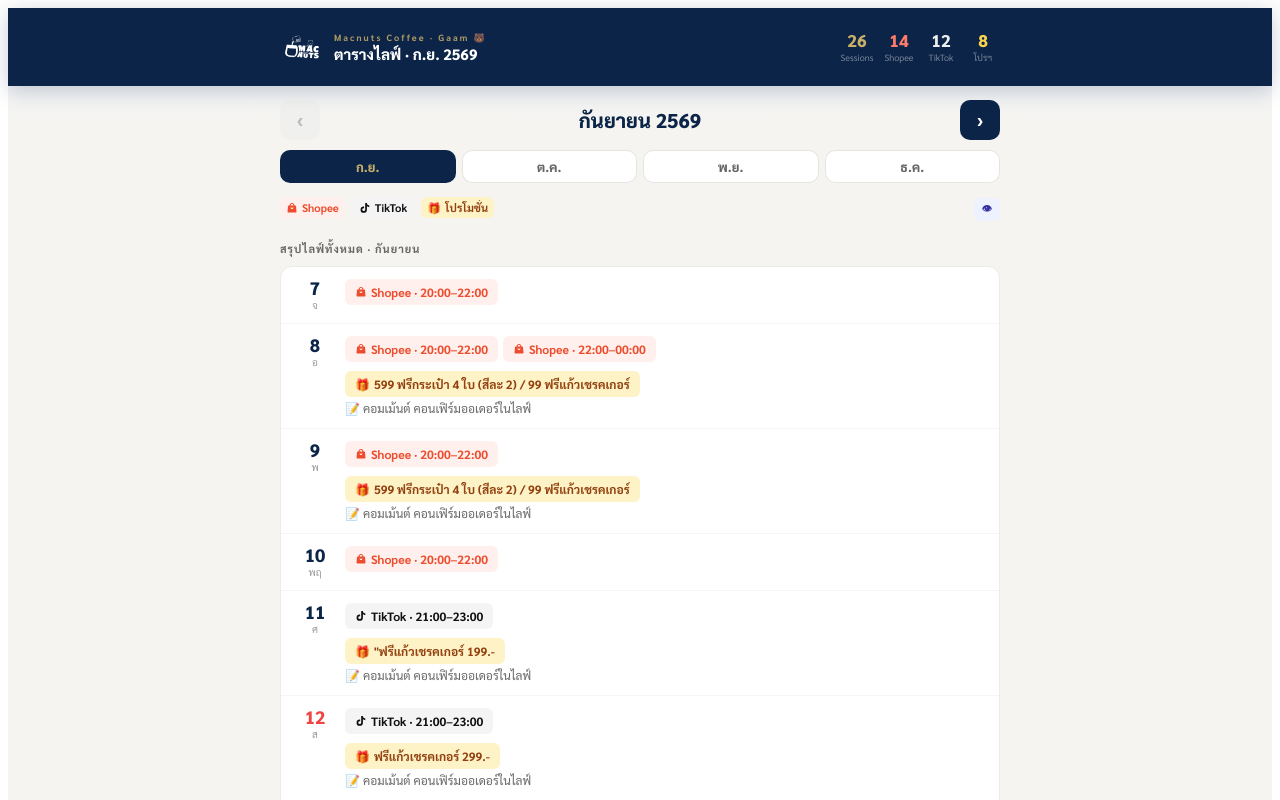
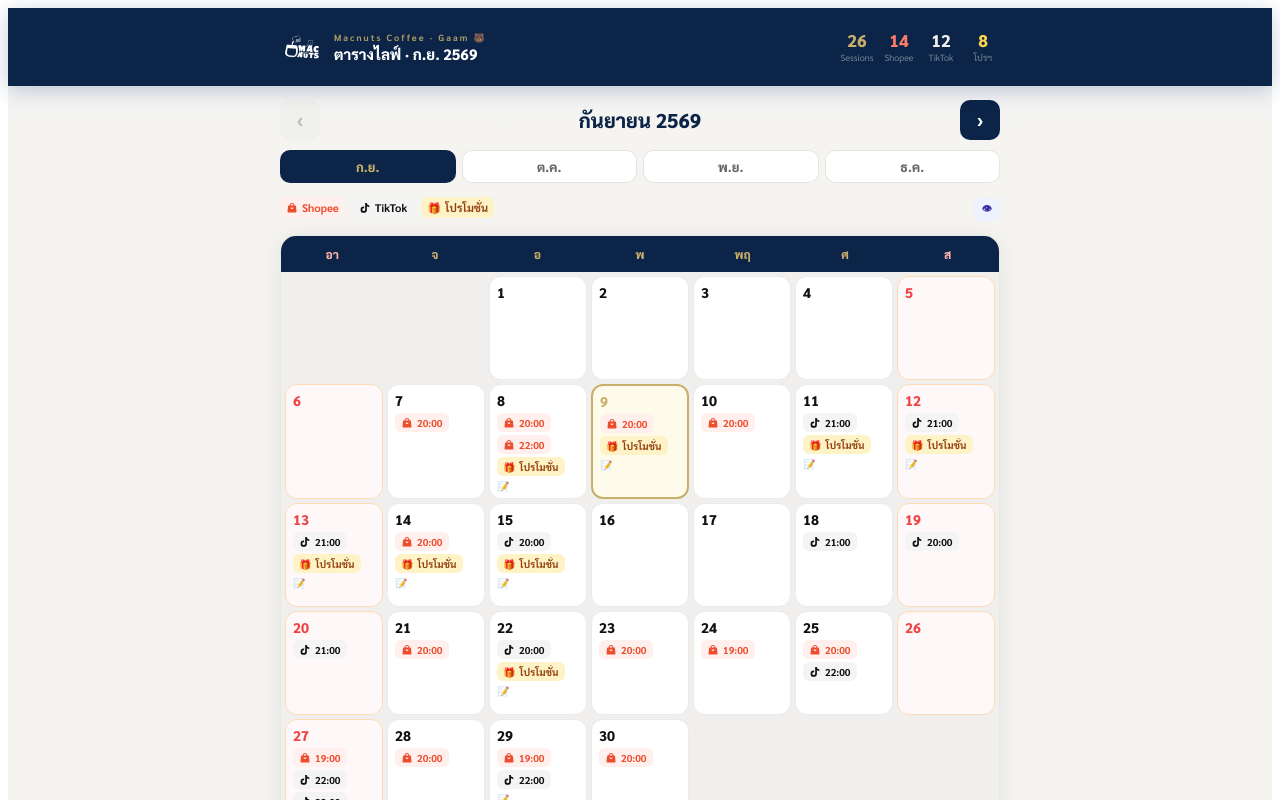
Before and after one commit to thaninadmacnuts-bit/Live-Schedule, a React (Create React App) app: page / in a window 1280 px wide. Shown: the top 800 px of the page. Built offline with nearby package versions, Linux system fonts and the light colour scheme.

Commit message:
Update App.jsx

```diff
--- a/src/App.jsx
+++ b/src/App.jsx
@@ -335,9 +335,17 @@
         {
           "platform": "tiktok",
           "time": "t2"
+        },
+        {
+          "platform": "shopee",
+          "time": "t3"
+        },
+        {
+          "platform": "tiktok",
+          "time": "t3"
         }
       ],
-      "note": "",
+      "note": "20:00 - 23:00 ( 3 ชม.)",
       "promo": ""
     },
     "6": {
@@ -430,12 +438,7 @@
       "promo": "ครบ 650.- Free Tote Bag สีขาว 2 ใบ"
     },
     "12": {
-      "sessions": [
-        {
-          "platform": "shopee",
-          "time": "t2"
-        }
-      ],
+      "sessions": [],
       "note": "",
       "promo": ""
     },
@@ -519,12 +522,7 @@
       "promo": ""
     },
     "19": {
-      "sessions": [
-        {
-          "platform": "shopee",
-          "time": "t1"
-        }
-      ],
+      "sessions": [],
       "note": "",
       "promo": ""
     },
@@ -583,6 +581,14 @@
       "sessions": [
         {
           "platform": "shopee",
+          "time": "t2"
+        },
+        {
+          "platform": "tiktok",
+          "time": "t2"
+        },
+        {
+          "platform": "shopee",
           "time": "t3"
         },
         {
@@ -590,7 +596,7 @@
           "time": "t3"
         }
       ],
-      "note": "Pre End of Month 25.10",
+      "note": "Pre End of Month 25.10\n20:00 - 23:00 ( 3 ชม.)",
       "promo": ""
     },
     "26": {
@@ -662,6 +668,7 @@
   "2026-11": {},
   "2026-12": {}
 };
+
 
 const STORAGE_KEY = "gaam-calendar-2026";
 const mkey = (m) => `${YEAR}-${String(m + 1).padStart(2, "0")}`;
@@ -883,11 +890,11 @@
 // ---------- ช่องวันใน Month grid ----------
 function DayCell({ m, date, data, onClick, onTag }) {
   const w = dow(m, date);
-  const wk = w === 0 || w === 3;
+  const wk = w === 0 || w === 6;
   const today = isTodayFn(m, date);
   return (
     <div onClick={onClick} style={{
-      minHeight: 104, borderRadius: 12, padding: "6px 7px", cursor: "pointer", overflow: "hidden",
+      minHeight: 90, borderRadius: 12, padding: "6px 7px", cursor: "pointer", overflow: "hidden",
       background: today ? "#FFFBEB" : wk ? "#FFF8F8" : "#fff",
       border: today ? `2px solid ${GOLD}` : wk ? "1px solid #FDDCB5" : "1px solid #EBEBEB",
     }}>
@@ -895,12 +902,8 @@
       {(data.sessions || []).map((x, i) => (
         <TagChip key={i} kind={x.platform} block onTag={onTag} label={timeLabel(x.time).split("–")[0]} />
       ))}
-      {data.promo && <TagChip kind="promo" block onTag={onTag} label={data.promo} />}
-      {data.note && (
-        <div style={{ marginTop: 2, fontSize: 10, color: "#555", background: "#F5F5F5", borderRadius: 5, padding: "3px 6px", overflow: "hidden", textOverflow: "ellipsis", whiteSpace: "nowrap" }}>
-          📝 {data.note.trim()}
-        </div>
-      )}
+      {data.promo && <TagChip kind="promo" block onTag={onTag} label="โปรโมชั่น" />}
+      {data.note && <div style={{ fontSize: 10, color: "#888", marginTop: 1 }}>📝</div>}
     </div>
   );
 }
@@ -1050,6 +1053,24 @@
           </div>
         </div>
 
+        {/* Month grid */}
+        <div style={{ background: "#fff", borderRadius: 16, overflow: "hidden", boxShadow: "0 4px 24px rgba(11,36,71,0.08)", border: "1px solid #E8E8E8" }}>
+          <div>
+            <div>
+              <div style={{ display: "grid", gridTemplateColumns: "repeat(7,minmax(0,1fr))", background: NAVY }}>
+                {DAY_NAMES.map((n, i) => (
+                  <div key={n} style={{ padding: "10px 0", textAlign: "center", fontSize: 12, fontWeight: 800, color: (i === 0 || i === 6) ? "#FFB3AD" : GOLD }}>{n}</div>
+                ))}
+              </div>
+              <div style={{ display: "grid", gridTemplateColumns: "repeat(7,minmax(0,1fr))", gap: 4, padding: 4, background: "#F0EFED" }}>
+                {cells.map((date, i) => date ? (
+                  <DayCell key={i} m={month} date={date} data={monthData[date] || {}}
+                    onClick={() => openDay(date)} onTag={() => setViewDay(date)} />
+                ) : <div key={i} style={{ minHeight: 80 }} />)}
+              </div>
+            </div>
+          </div>
+        </div>
 
         {/* สรุปไลฟ์ทั้งหมด */}
         {sess.length > 0 && (
@@ -1072,10 +1093,10 @@
                       <div style={{ flex: 1, minWidth: 0 }}>
                         <div style={{ display: "flex", flexWrap: "wrap", gap: 5, marginBottom: v.promo || v.note ? 6 : 0 }}>
                           {v.sessions.map((x, i) => (
-                            <TagChip key={i} kind={x.platform} size={12} onTag={setListKind} label={`${tagInfo(x.platform).label} · ${timeLabel(x.time)}`} />
+                            <TagChip key={i} kind={x.platform} size={12} onTag={() => setViewDay(Number(date))} label={`${tagInfo(x.platform).label} · ${timeLabel(x.time)}`} />
                           ))}
                         </div>
-                        {v.promo && <TagChip kind="promo" size={12} onTag={setListKind} label={v.promo} />}
+                        {v.promo && <TagChip kind="promo" size={12} onTag={() => setViewDay(Number(date))} label={v.promo} />}
                         {v.note && <div style={{ fontSize: 12, color: "#666" }}>📝 {v.note.trim()}</div>}
                       </div>
                     </div>
@@ -1093,7 +1114,7 @@
         <ListModal kind={listKind} m={month} monthData={monthData} onClose={() => setListKind(null)}
           onPick={(date) => { setListKind(null); openDay(date); }} />
       )}
-      {!isAdmin && viewDay !== null && !listKind && (
+      {viewDay !== null && !listKind && (
         <ViewModal m={month} date={viewDay} data={monthData[viewDay] || {}} onClose={() => setViewDay(null)}
           onTag={(k) => { setViewDay(null); setListKind(k); }} />
       )}
```
